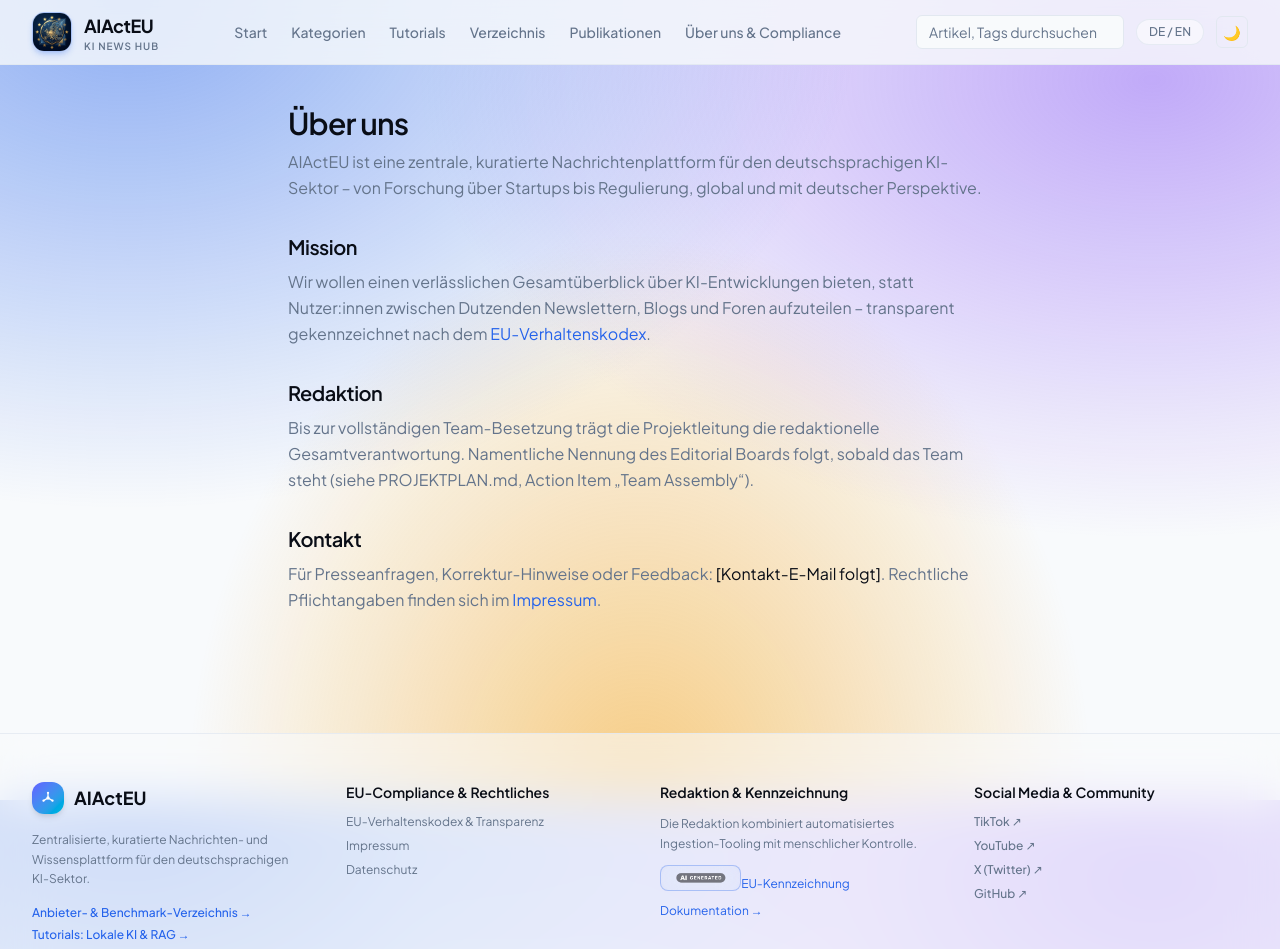
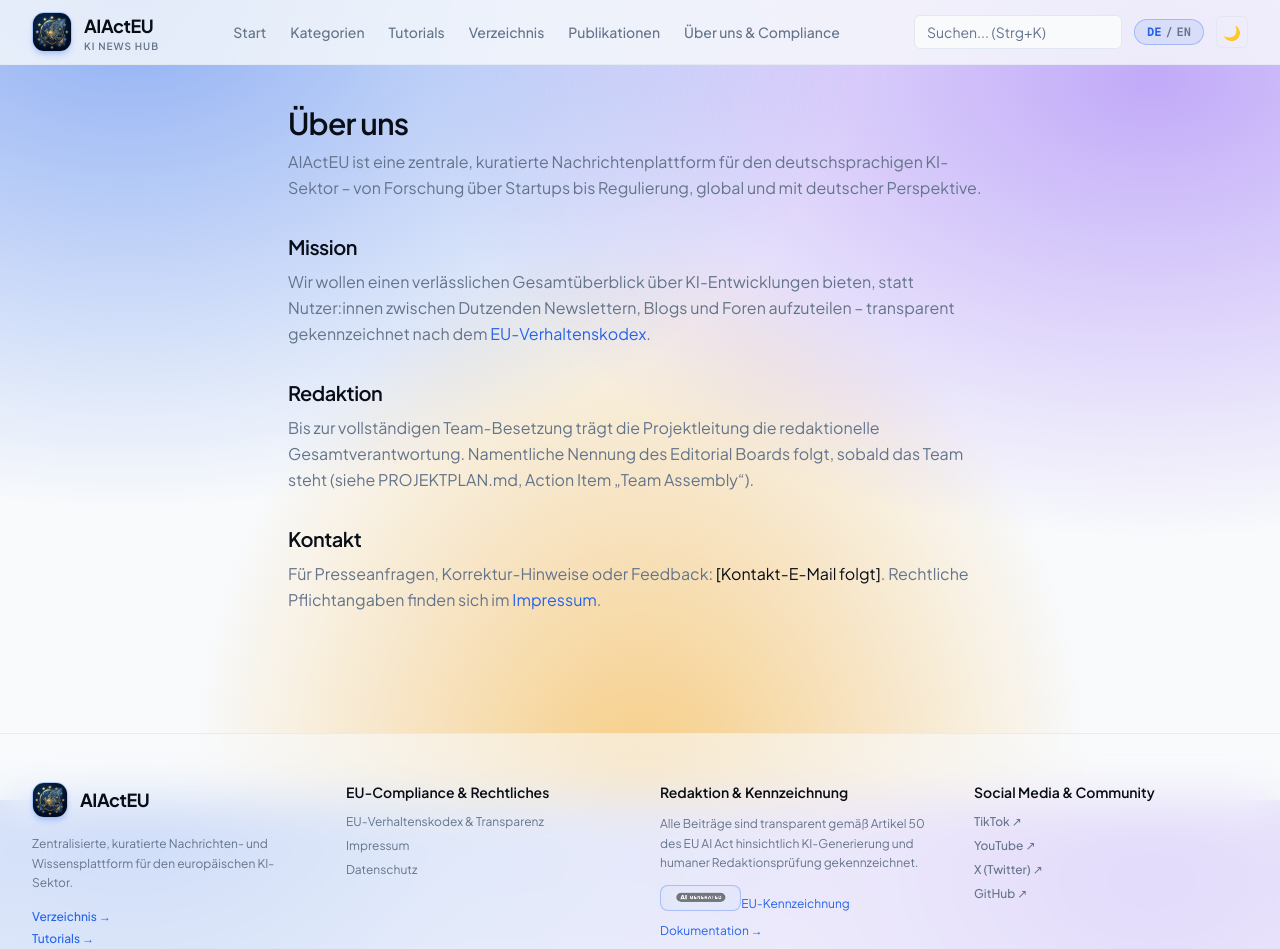
Before and after one commit to OrhanHero/AIActEU, a Next.js app in the folder frontend/: page /ueber-uns in a window 1280 px wide. Shown: the top 949 px of the page. Built offline with nearby package versions, Linux system fonts and the light colour scheme; no server answers.

Commit message:
feat(i18n): Add lightweight DE/EN translation dictionary, update Header/Footer logo and UI strings

```diff
--- a/frontend/src/app/layout.tsx
+++ b/frontend/src/app/layout.tsx
@@ -48,6 +48,8 @@
   },
 };
 
+import { LanguageProvider } from "@/context/LanguageContext";
+
 export default function RootLayout({
   children,
 }: Readonly<{
@@ -68,10 +70,12 @@
         />
       </head>
       <body className="min-h-full flex flex-col">
-        <Header />
-        <main className="flex-1 flex flex-col">{children}</main>
-        <Footer />
-        <BackToTopButton />
+        <LanguageProvider>
+          <Header />
+          <main className="flex-1 flex flex-col">{children}</main>
+          <Footer />
+          <BackToTopButton />
+        </LanguageProvider>
       </body>
     </html>
   );
--- a/frontend/src/components/Footer.tsx
+++ b/frontend/src/components/Footer.tsx
@@ -1,6 +1,9 @@
+"use client";
+
 import Link from "next/link";
+import Image from "next/image";
 import { AiGeneratedLabel } from "./AiGeneratedLabel";
-import { LogoMark } from "./Logo";
+import { useLanguage } from "@/context/LanguageContext";
 
 const socialLinks = [
   { label: "TikTok", href: "https://www.tiktok.com/@aiacteu" },
@@ -10,38 +13,48 @@
 ];
 
 export function Footer() {
+  const { t } = useLanguage();
+
   return (
     <footer className="mt-20 border-t border-border/80 bg-background/60 backdrop-blur-xl">
       <div className="mx-auto grid max-w-7xl gap-10 px-4 py-12 text-sm text-muted sm:px-6 lg:grid-cols-4 lg:px-8">
         <div className="flex flex-col gap-4">
-          <Link href="/" className="flex items-center gap-2.5 font-bold text-foreground">
-            <span className="inline-flex h-8 w-8 items-center justify-center rounded-xl bg-gradient-to-br from-indigo-500 to-cyan-500 text-white shadow-md">
-              <LogoMark />
+          <Link href="/" className="group flex items-center gap-3 font-bold text-foreground">
+            <span className="relative inline-flex h-9 w-9 overflow-hidden rounded-xl border border-primary/30 shadow-md shadow-primary/20 transition-all duration-300 group-hover:scale-105 group-hover:border-primary/60">
+              <Image
+                src="/images/hero_ai_act_governance.png"
+                alt="AIActEU Logo"
+                fill
+                sizes="36px"
+                className="object-cover object-center"
+              />
             </span>
-            <span className="text-lg">AIActEU</span>
+            <span className="text-lg font-bold tracking-tight text-foreground transition-colors group-hover:text-primary">
+              AIActEU
+            </span>
           </Link>
           <p className="text-xs leading-relaxed">
-            Zentralisierte, kuratierte Nachrichten- und Wissensplattform für den deutschsprachigen KI-Sektor.
+            {t("footerText")}
           </p>
           <div className="flex flex-col gap-1.5 text-xs font-medium">
             <Link href="/verzeichnis" className="text-primary hover:underline">
-              Anbieter- & Benchmark-Verzeichnis →
+              {t("navVerzeichnis")} →
             </Link>
             <Link href="/tutorials" className="text-primary hover:underline">
-              Tutorials: Lokale KI & RAG →
+              {t("navTutorials")} →
             </Link>
             <Link href="/publikationen" className="text-primary hover:underline">
-              Publikationen & Research →
+              {t("navPublikationen")} →
             </Link>
           </div>
         </div>
 
         <div>
-          <p className="mb-3 font-semibold text-foreground">EU-Compliance & Rechtliches</p>
+          <p className="mb-3 font-semibold text-foreground">{t("footerLegal")}</p>
           <ul className="flex flex-col gap-2 text-xs">
             <li>
               <Link href="/compliance" className="transition-colors hover:text-foreground">
-                EU-Verhaltenskodex & Transparenz
+                {t("complianceTitle")}
               </Link>
             </li>
             <li>
@@ -58,9 +71,9 @@
         </div>
 
         <div>
-          <p className="mb-3 font-semibold text-foreground">Redaktion & Kennzeichnung</p>
+          <p className="mb-3 font-semibold text-foreground">{t("footerRedaktion")}</p>
           <p className="mb-3 text-xs leading-relaxed">
-            Die Redaktion kombiniert automatisiertes Ingestion-Tooling mit menschlicher Kontrolle.
+            {t("complianceDesc")}
           </p>
           <AiGeneratedLabel className="mb-2" />
           <a
@@ -74,7 +87,7 @@
         </div>
 
         <div>
-          <p className="mb-3 font-semibold text-foreground">Social Media & Community</p>
+          <p className="mb-3 font-semibold text-foreground">Social Media &amp; Community</p>
           <ul className="flex flex-col gap-2 text-xs">
             {socialLinks.map((social) => (
               <li key={social.href}>
@@ -93,7 +106,7 @@
       </div>
 
       <div className="border-t border-border/60 py-6 text-center text-xs text-muted">
-        <p>© {new Date().getFullYear()} AIActEU · Alle Rechte vorbehalten · EU AI Act Standard Compliant</p>
+        <p>{t("footerCopyright")}</p>
       </div>
     </footer>
   );
--- a/frontend/src/components/Header.tsx
+++ b/frontend/src/components/Header.tsx
@@ -5,30 +5,38 @@
 import { useState } from "react";
 import { ThemeToggle } from "./ThemeToggle";
 import { SearchBox } from "./SearchBox";
-
-const navLinks = [
-  { href: "/", label: "Start" },
-  { href: "/kategorien", label: "Kategorien" },
-  { href: "/tutorials", label: "Tutorials" },
-  { href: "/verzeichnis", label: "Verzeichnis" },
-  { href: "/publikationen", label: "Publikationen" },
-  { href: "/ueber-uns", label: "Über uns & Compliance" },
-];
+import { useLanguage } from "@/context/LanguageContext";
 
 function LanguageToggleButton({ className }: { className?: string }) {
+  const { lang, toggleLanguage } = useLanguage();
+
   return (
     <button
       type="button"
-      aria-label="Sprache wechseln"
-      title="Mehrsprachigkeit (DE/EN) ist für Phase 2/4 geplant"
-      className={`rounded-full border border-border/80 bg-surface/50 px-3 py-1 text-xs font-medium text-muted transition-all duration-200 hover:border-primary/50 hover:text-foreground hover:shadow-sm ${className ?? ""}`}
+      onClick={toggleLanguage}
+      aria-label="Sprache / Language"
+      title="Sprache zwischen Deutsch und Englisch umschalten"
+      className={`inline-flex items-center gap-1 rounded-full border border-primary/30 bg-primary/10 px-3 py-1 font-mono text-xs font-semibold text-primary transition-all duration-200 hover:scale-105 hover:bg-primary/20 hover:shadow-sm ${className ?? ""}`}
     >
-      DE / EN
+      <span className={lang === "de" ? "font-bold text-primary" : "text-muted"}>DE</span>
+      <span className="text-muted">/</span>
+      <span className={lang === "en" ? "font-bold text-primary" : "text-muted"}>EN</span>
     </button>
   );
 }
 
 function NavLinks({ className, onNavigate }: { className?: string; onNavigate?: () => void }) {
+  const { t } = useLanguage();
+
+  const navLinks = [
+    { href: "/", label: t("navStart") },
+    { href: "/kategorien", label: t("navKategorien") },
+    { href: "/tutorials", label: t("navTutorials") },
+    { href: "/verzeichnis", label: t("navVerzeichnis") },
+    { href: "/publikationen", label: t("navPublikationen") },
+    { href: "/ueber-uns", label: t("navUeberUns") },
+  ];
+
   return (
     <>
       {navLinks.map((link) => (
--- a/frontend/src/components/SearchBox.tsx
+++ b/frontend/src/components/SearchBox.tsx
@@ -2,10 +2,12 @@
 
 import { useRouter } from "next/navigation";
 import { useState } from "react";
+import { useLanguage } from "@/context/LanguageContext";
 
 export function SearchBox({ className, onSubmit }: { className?: string; onSubmit?: () => void }) {
   const router = useRouter();
   const [query, setQuery] = useState("");
+  const { t } = useLanguage();
 
   function handleSubmit(e: React.FormEvent) {
     e.preventDefault();
@@ -24,7 +26,7 @@
         type="search"
         value={query}
         onChange={(e) => setQuery(e.target.value)}
-        placeholder="Artikel, Tags durchsuchen…"
+        placeholder={t("searchPlaceholder")}
         className="w-full rounded-md border border-border bg-background px-3 py-1.5 text-sm text-foreground placeholder:text-muted focus-visible:outline-none focus-visible:ring-2 focus-visible:ring-primary"
       />
     </form>
--- /dev/null
+++ b/frontend/src/context/LanguageContext.tsx
@@ -0,0 +1,54 @@
+"use client";
+
+import React, { createContext, useContext, useState } from "react";
+import { translations, type Language } from "@/lib/i18n";
+
+type LanguageContextType = {
+  lang: Language;
+  toggleLanguage: () => void;
+  t: (key: keyof typeof translations["de"]) => string;
+};
+
+const LanguageContext = createContext<LanguageContextType>({
+  lang: "de",
+  toggleLanguage: () => {},
+  t: (key) => translations["de"][key] || key,
+});
+
+export function LanguageProvider({ children }: { children: React.ReactNode }) {
+  const [lang, setLang] = useState<Language>(() => {
+    if (typeof window !== "undefined") {
+      try {
+        const stored = localStorage.getItem("app_lang") as Language;
+        if (stored === "de" || stored === "en") return stored;
+      } catch {
+        // Fallback to default
+      }
+    }
+    return "de";
+  });
+
+  const toggleLanguage = () => {
+    const nextLang: Language = lang === "de" ? "en" : "de";
+    setLang(nextLang);
+    try {
+      localStorage.setItem("app_lang", nextLang);
+    } catch {
+      // Ignore storage errors
+    }
+  };
+
+  const t = (key: keyof typeof translations["de"]): string => {
+    return translations[lang]?.[key] || translations["de"][key] || key;
+  };
+
+  return (
+    <LanguageContext.Provider value={{ lang, toggleLanguage, t }}>
+      {children}
+    </LanguageContext.Provider>
+  );
+}
+
+export function useLanguage() {
+  return useContext(LanguageContext);
+}
--- /dev/null
+++ b/frontend/src/lib/i18n.ts
@@ -0,0 +1,132 @@
+export type Language = "de" | "en";
+
+export const translations = {
+  de: {
+    // Header
+    navStart: "Start",
+    navKategorien: "Kategorien",
+    navTutorials: "Tutorials",
+    navVerzeichnis: "Verzeichnis",
+    navPublikationen: "Publikationen",
+    navUeberUns: "Über uns & Compliance",
+    searchPlaceholder: "Suchen... (Strg+K)",
+    langToggle: "DE / EN",
+
+    // Ticker & Metrics
+    tickerActive: "EU AI ACT FEED AKTIV · REVISION 2026",
+    verifiedSources: "Verifizierte RSS-Quellen",
+    transparencyScore: "Transparenz-Score",
+    sourcesCount: "24 Quellen",
+    dsgvoCompliant: "100% DSGVO-Konform",
+
+    // Hero
+    heroBadge: "HAUPTSTORY DER WOCHE",
+    heroTitle: "Zentrale KI-News, Hardware & EU AI Act Governance",
+    heroSummary: "Kuratierte Nachrichten und wissenschaftliche Einblicke für den deutschsprachigen & europäischen KI-Sektor – von Hardware & Silicon über LLMs und RAG bis EU-Verhaltenskodex-konformer Kennzeichnung.",
+    readFullArticle: "Vollständigen Artikel lesen ↗",
+    breakingTitle: "🚨 Eilmeldungen & Updates",
+    focusTopics: "Fokus-Themen",
+    allCategories: "Alle 12 Kategorien anzeigen →",
+
+    // Sections
+    editorsPicks: "⭐ Redaktionsempfehlungen",
+    editorsPicksDesc: "Besonders relevante Analysen und Berichte für die KI-Praxis",
+    latestDevelopments: "⚡ Neueste Entwicklungen",
+    latestDevelopmentsDesc: "Aktuelle Beiträge aus verifizierten KI-Quellen",
+    openSource: "Quelle öffnen ↗",
+
+    // Badges & Compliance
+    aiGenerated: "KI GENERIERT",
+    humanReviewed: "✓ Redaktionell geprüft",
+    automated: "⚙️ Automatisiert",
+    verifiedBadge: "✓ Redaktionell verifiziert",
+
+    // Sidebar & Footer
+    complianceVerified: "EU Compliance Verifiziert",
+    complianceTitle: "EU-Verhaltenskodex & Transparenz",
+    complianceDesc: "Alle Beiträge sind transparent gemäß Artikel 50 des EU AI Act hinsichtlich KI-Generierung und humaner Redaktionsprüfung gekennzeichnet.",
+    readCompliance: "Compliance-Richtlinien lesen →",
+    trendingTopics: "🔥 Trending Themen",
+    ingestionPipeline: "⚡ Ingestion Pipeline",
+    footerText: "Zentralisierte, kuratierte Nachrichten- und Wissensplattform für den europäischen KI-Sektor.",
+    footerLegal: "EU-Compliance & Rechtliches",
+    footerRedaktion: "Redaktion & Kennzeichnung",
+    footerCopyright: "© 2026 AIActEU · Alle Rechte vorbehalten · EU AI Act Standard Compliant",
+
+    // Model Leaderboard
+    leaderboardBadge: "EU AI ACT ART. 53 TRANSPARENZ-REGISTER",
+    leaderboardTitle: "🏆 Top 10 KI-Frontier-Modelle: Benchmarks & Trainingsdaten-Herkunft",
+    leaderboardDesc: "Die führenden Large Language & Multimodal Models aus globalen Evaluationen – inklusive Datenstichtag (Knowledge Cutoff) und Aufschlüsselung der Trainingsquellen nach EU-Transparenz-Kriterien.",
+    cutoffLabel: "📅 Stichtag",
+    strengthsLabel: "Stärken im Benchmark",
+    sourcesBreakdown: "📑 Zusammensetzung der Trainingsdaten (Quellen-Herkunft)",
+    webSources: "🌐 Webinhalte & Online-Medien",
+    bookSources: "📚 Bücher & Fachliteratur",
+    codeSources: "💻 Quellcode & Repositories",
+    mediaSources: "🖼️ Mediendateien (Multimodal)",
+  },
+  en: {
+    // Header
+    navStart: "Home",
+    navKategorien: "Categories",
+    navTutorials: "Tutorials",
+    navVerzeichnis: "Directory",
+    navPublikationen: "Publications",
+    navUeberUns: "About & Compliance",
+    searchPlaceholder: "Search... (Ctrl+K)",
+    langToggle: "EN / DE",
+
+    // Ticker & Metrics
+    tickerActive: "EU AI ACT FEED ACTIVE · 2026 REVISION",
+    verifiedSources: "Verified RSS Sources",
+    transparencyScore: "Transparency Score",
+    sourcesCount: "24 Sources",
+    dsgvoCompliant: "100% GDPR Compliant",
+
+    // Hero
+    heroBadge: "LEAD STORY OF THE WEEK",
+    heroTitle: "Central AI News, Hardware & EU AI Act Governance",
+    heroSummary: "Curated news and scientific insights for the European AI sector – from hardware & silicon, LLMs, and RAG to EU Code of Practice compliant labeling.",
+    readFullArticle: "Read Full Article ↗",
+    breakingTitle: "🚨 Breaking News & Updates",
+    focusTopics: "Focus Topics",
+    allCategories: "View all 12 categories →",
+
+    // Sections
+    editorsPicks: "⭐ Editor's Picks",
+    editorsPicksDesc: "Highly relevant analyses and reports for AI practice",
+    latestDevelopments: "⚡ Latest Developments",
+    latestDevelopmentsDesc: "Recent articles from verified AI sources",
+    openSource: "Open Source ↗",
+
+    // Badges & Compliance
+    aiGenerated: "AI GENERATED",
+    humanReviewed: "✓ Human Reviewed",
+    automated: "⚙️ Automated",
+    verifiedBadge: "✓ Editorially Verified",
+
+    // Sidebar & Footer
+    complianceVerified: "EU Compliance Verified",
+    complianceTitle: "EU Code of Practice & Transparency",
+    complianceDesc: "All posts are transparently labeled according to Article 50 of the EU AI Act regarding AI generation and human editorial review.",
+    readCompliance: "Read Compliance Guidelines →",
+    trendingTopics: "🔥 Trending Topics",
+    ingestionPipeline: "⚡ Ingestion Pipeline",
+    footerText: "Centralized, curated news and knowledge platform for the European AI sector.",
+    footerLegal: "EU Compliance & Legal",
+    footerRedaktion: "Editorial & Labeling",
+    footerCopyright: "© 2026 AIActEU · All Rights Reserved · EU AI Act Standard Compliant",
+
+    // Model Leaderboard
+    leaderboardBadge: "EU AI ACT ART. 53 TRANSPARENCY REGISTER",
+    leaderboardTitle: "🏆 Top 10 AI Frontier Models: Benchmarks & Training Data Sources",
+    leaderboardDesc: "The leading Large Language & Multimodal Models from global evaluations – including Knowledge Cutoff dates and training data composition breakdown per EU transparency criteria.",
+    cutoffLabel: "📅 Cutoff",
+    strengthsLabel: "Benchmark Strengths",
+    sourcesBreakdown: "📑 Training Data Composition (Source Provenance)",
+    webSources: "🌐 Web Content & Online Media",
+    bookSources: "📚 Books & Literature",
+    codeSources: "💻 Source Code & Repositories",
+    mediaSources: "🖼️ Media Files (Multimodal)",
+  },
+};
```
Also changed, not shown: frontend/src/components/TopModelsLeaderboard.tsx (+13 -11 lines).
